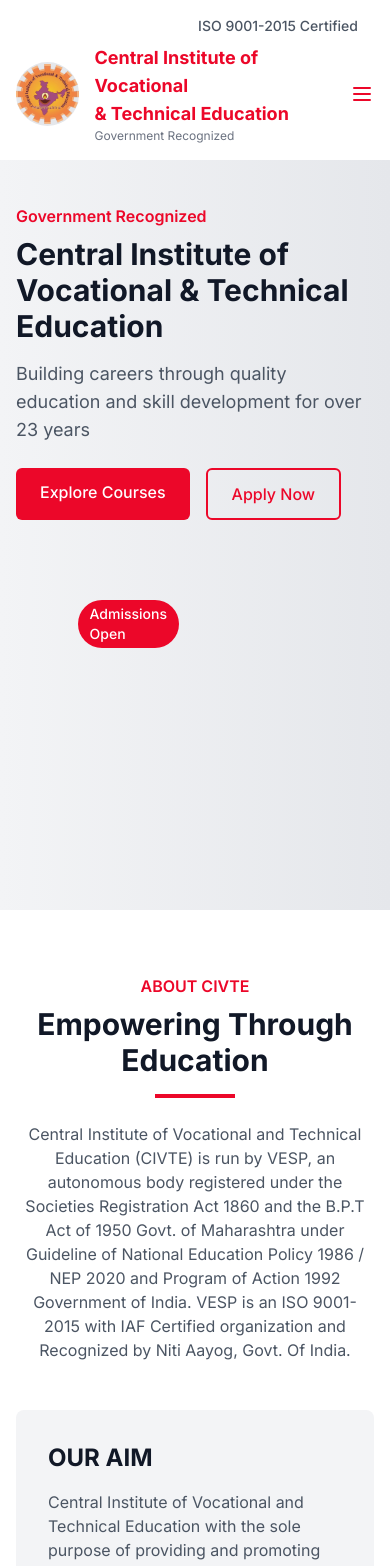
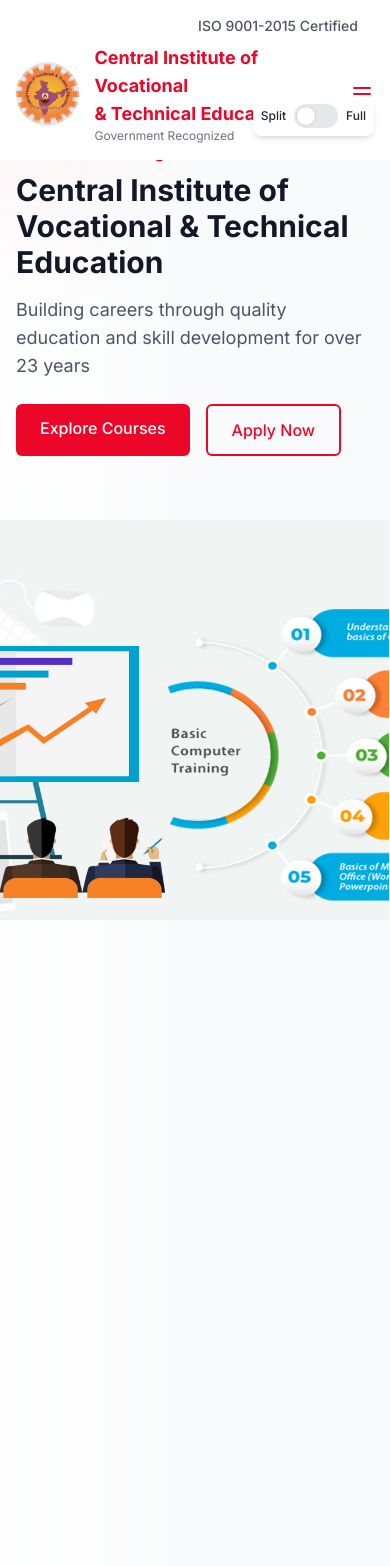
Before and after one commit to anny-whatever/civte, a React (Vite) app in the folder client/: page / in a window 390 px wide. Shown: the top 1566 px of the page. Built offline with nearby package versions, Linux system fonts and the light colour scheme; grey boxes are pictures that could not be loaded.

Commit message:
Updated carousel and footer

```diff
--- a/client/src/components/common/Footer.jsx
+++ b/client/src/components/common/Footer.jsx
@@ -276,12 +276,12 @@
         <div className="border-t border-gray-200 pt-6 mt-6">
           <div className="bg-[#FEE900] py-4 px-6 rounded-lg">
             <div className="flex flex-col md:flex-row justify-between items-center">
-              <p className="text-gray-800 text-sm mb-2 md:mb-0">
+              <p className="text-gray-800 text-sm mb-2 md:mb-0" s>
                 © {new Date().getFullYear()} Central Institute of Vocational &
                 Technical Education. All Rights Reserved.
               </p>
               <div className="text-gray-800 text-sm">
-                <span>Designed by Team CIVTE</span>
+                <span>Designed by Veloria Studio</span>
               </div>
             </div>
           </div>
--- a/client/src/components/pages/Home.jsx
+++ b/client/src/components/pages/Home.jsx
@@ -1,5 +1,5 @@
 // src/components/pages/Home.jsx
-import { useEffect, useRef } from "react";
+import { useEffect, useRef, useState } from "react";
 import { Link } from "react-router-dom";
 import { motion, useInView, useAnimation } from "framer-motion";
 import gsap from "gsap";
@@ -22,6 +22,9 @@
 import beautyTherapist from "../../assets/images/courses/beauty-therapist.png";
 
 const Home = () => {
+  // State for carousel version toggle
+  const [carouselVersion, setCarouselVersion] = useState("split");
+
   const controls = useAnimation();
   const statsRef = useRef(null);
   const isInView = useInView(statsRef, { once: true });
@@ -99,16 +102,39 @@
     ],
   };
 
-  return (
-    <div className="pt-20">
-      {/* Hero Section */}
-      <section
-        ref={heroRef}
-        className="relative bg-gradient-to-r from-gray-100 to-gray-200 py-16 md:py-24"
-      >
-        <div className="container mx-auto px-4">
-          <div className="flex flex-col md:flex-row items-center">
-            <div className="md:w-1/2 hero-content">
+  // Toggle button for switching carousel versions
+  const ToggleSwitch = () => (
+    <div className="fixed top-24 right-4 z-50 bg-white p-2 rounded-lg shadow-md">
+      <div className="flex items-center justify-between gap-2">
+        <span className="text-xs font-medium">Split</span>
+        <label className="relative inline-flex items-center cursor-pointer">
+          <input
+            type="checkbox"
+            value={carouselVersion}
+            checked={carouselVersion === "full"}
+            onChange={() =>
+              setCarouselVersion(carouselVersion === "split" ? "full" : "split")
+            }
+            className="sr-only peer"
+          />
+          <div className="w-11 h-6 bg-gray-200 peer-focus:outline-none peer-focus:ring-4 peer-focus:ring-[#EC0729]/50 rounded-full peer peer-checked:after:translate-x-full peer-checked:after:border-white after:content-[''] after:absolute after:top-[2px] after:left-[2px] after:bg-white after:border-gray-300 after:border after:rounded-full after:h-5 after:w-5 after:transition-all peer-checked:bg-[#EC0729]"></div>
+        </label>
+        <span className="text-xs font-medium">Full</span>
+      </div>
+    </div>
+  );
+
+  // Carousel images array
+  const carouselImages = [
+    { src: CarouselImage1, alt: "CIVTE Image 1" },
+    { src: CarouselImage2, alt: "CIVTE Image 2" },
+    { src: CarouselImage3, alt: "CIVTE Image 3" },
+    { src: CarouselImage4, alt: "CIVTE Image 4" },
+    { src: CarouselImage5, alt: "CIVTE Image 5" },
+  ];
+
+  // Hero section content
+  const HeroContent = () => (
     <motion.div
       initial={{ opacity: 0, y: 20 }}
       animate={{ opacity: 1, y: 0 }}
@@ -122,80 +148,140 @@
         Central Institute of Vocational & Technical Education
       </h1>
       <p className="text-gray-600 mb-6 text-lg">
-                  Building careers through quality education and skill
-                  development for over 23 years
+        Building careers through quality education and skill development for
+        over 23 years
       </p>
       <div className="flex flex-wrap gap-4">
         <Link
           to="/courses"
-                    className="bg-[#EC0729] hover:bg-red-700 text-white font-medium py-3 px-6 rounded-md transition-colors"
+          className="bg-[#EC0729] hover:bg-red-700 text-white font-medium py-3 px-6 rounded-md transition-colors z-20 relative"
         >
           Explore Courses
         </Link>
         <Link
           to="/student-form"
-                    className="border-2 border-[#EC0729] text-[#EC0729] hover:bg-[#EC0729] hover:text-white font-medium py-3 px-6 rounded-md transition-colors"
+          className="border-2 border-[#EC0729] text-[#EC0729] hover:bg-[#EC0729] hover:text-white font-medium py-3 px-6 rounded-md transition-colors z-20 relative"
         >
           Apply Now
         </Link>
       </div>
     </motion.div>
+  );
+
+  // FullWidthHero: Carousel as background with text overlay
+  const FullWidthHero = () => (
+    <section
+      ref={heroRef}
+      className="relative py-16 md:py-24 min-h-[600px] flex items-center"
+    >
+      {/* Background Carousel */}
+      <div className="absolute inset-0 z-0 overflow-hidden">
+        <Slider {...carouselSettings} className="h-full">
+          {carouselImages.map((image, index) => (
+            <div key={index} className="h-full">
+              <div className="h-full w-full relative">
+                <img
+                  src={image.src}
+                  alt={image.alt}
+                  className="w-full h-full object-contain bg-gray-50"
+                />
+                {/* Gradient overlay for text readability - reduced opacity */}
+                <div className="absolute inset-0 bg-gradient-to-r from-white/60 via-white/40 to-transparent"></div>
               </div>
-            <div className="md:w-1/2 mt-8 md:mt-0">
+            </div>
+          ))}
+        </Slider>
+      </div>
+
+      {/* Content */}
+      <div className="container mx-auto px-4 relative z-10">
+        <div className="max-w-xl hero-content">
+          <HeroContent />
+        </div>
+      </div>
+
+      {/* Admissions Open Badge */}
+      <div className="absolute top-6 right-6 bg-[#EC0729] text-white py-1 px-3 rounded-full text-sm font-medium z-10">
+        Admissions Open
+      </div>
+    </section>
+  );
+
+  // SplitHero: Left text, right carousel - enhanced version
+  const SplitHero = () => (
+    <section
+      ref={heroRef}
+      className="relative min-h-[650px] flex items-center overflow-hidden"
+    >
+      {/* Left side with subtle gradient background - softened */}
+      <div className="absolute inset-0 bg-gradient-to-r from-white/90 via-gray-50/70 to-transparent z-0"></div>
+
+      <div className="container mx-auto px-4 z-10">
+        <div className="flex flex-col md:flex-row items-center">
+          {/* Text content */}
+          <div className="md:w-1/2 hero-content relative z-20">
             <motion.div
-                initial={{ opacity: 0, scale: 0.9 }}
-                animate={{ opacity: 1, scale: 1 }}
-                transition={{ duration: 0.5, delay: 0.3 }}
-                className="relative"
+              initial={{ opacity: 0 }}
+              animate={{ opacity: 1 }}
+              transition={{ duration: 0.7 }}
+              className="absolute -top-20 -left-20 w-40 h-40 rounded-full bg-[#EC0729]/5 blur-3xl -z-10"
+            ></motion.div>
+            <HeroContent />
+          </div>
+
+          {/* Carousel */}
+          <div className="md:w-1/2 md:absolute md:right-0 md:inset-y-0 md:h-full mt-8 md:mt-0">
+            <motion.div
+              initial={{ opacity: 0, x: 40 }}
+              animate={{ opacity: 1, x: 0 }}
+              transition={{ duration: 0.7, delay: 0.2 }}
+              className="h-full md:h-full w-full"
             >
-                <div className="absolute -inset-4 rounded-lg bg-[#EC0729]/10 -z-10 animate-pulse"></div>
-                <div className="carousel-container rounded-lg overflow-hidden">
-                  <Slider {...carouselSettings}>
-                    <div className="carousel-slide">
+              {/* Subtle frame for the carousel */}
+              <div className="relative h-full w-full overflow-hidden md:rounded-l-[40px]">
+                {/* Semi-transparent overlay on the left edge to blend with the text section - softened and z-index lowered */}
+                <div className="absolute inset-y-0 left-0 w-[120px] bg-gradient-to-r from-white/40 to-transparent z-5"></div>
+
+                <div className="h-full">
+                  <Slider {...carouselSettings} className="h-full">
+                    {carouselImages.map((image, index) => (
+                      <div
+                        key={index}
+                        className="carousel-slide h-[400px] md:h-[650px]"
+                      >
                         <img
-                        src={CarouselImage1}
-                        alt="CIVTE Image 1"
-                        className="rounded-lg w-full h-64 md:h-80 object-cover"
+                          src={image.src}
+                          alt={image.alt}
+                          className="w-full h-full object-contain bg-gray-50"
                         />
                       </div>
-                    <div className="carousel-slide">
-                      <img
-                        src={CarouselImage2}
-                        alt="CIVTE Image 2"
-                        className="rounded-lg w-full h-64 md:h-80 object-cover"
-                      />
-                    </div>
-                    <div className="carousel-slide">
-                      <img
-                        src={CarouselImage3}
-                        alt="CIVTE Image 3"
-                        className="rounded-lg w-full h-64 md:h-80 object-cover"
-                      />
-                    </div>
-                    <div className="carousel-slide">
-                      <img
-                        src={CarouselImage4}
-                        alt="CIVTE Image 4"
-                        className="rounded-lg w-full h-64 md:h-80 object-cover"
-                      />
-                    </div>
-                    <div className="carousel-slide">
-                      <img
-                        src={CarouselImage5}
-                        alt="CIVTE Image 5"
-                        className="rounded-lg w-full h-64 md:h-80 object-cover"
-                      />
-                    </div>
+                    ))}
                   </Slider>
                 </div>
-                <div className="absolute top-4 right-4 bg-[#EC0729] text-white py-1 px-3 rounded-full text-sm font-medium z-10">
+
+                {/* Badge positioning moved to be relative to the carousel */}
+                <div className="absolute top-6 right-6 bg-[#EC0729] text-white py-2 px-4 rounded-md shadow-lg text-sm font-medium z-20">
                   Admissions Open
+                </div>
+
+                {/* Decorative elements that integrate with the carousel */}
+                <div className="hidden md:block absolute -bottom-10 -left-10 w-[200px] h-[200px] rounded-full bg-[#EC0729]/10 blur-xl z-5"></div>
+                <div className="hidden md:block absolute -top-20 -right-20 w-[150px] h-[150px] rounded-full bg-[#EC0729]/10 blur-xl z-5"></div>
               </div>
             </motion.div>
           </div>
         </div>
       </div>
     </section>
+  );
+
+  return (
+    <div className="pt-20">
+      {/* Toggle Switch */}
+      <ToggleSwitch />
+
+      {/* Hero Section - conditionally render based on carouselVersion */}
+      {carouselVersion === "full" ? <FullWidthHero /> : <SplitHero />}
 
       {/* About Section */}
       <section className="py-16 bg-white">
```
Lines whose indentation alone changed are shown as unchanged.
